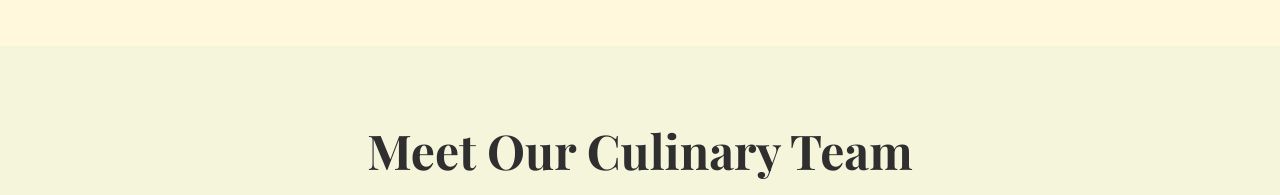
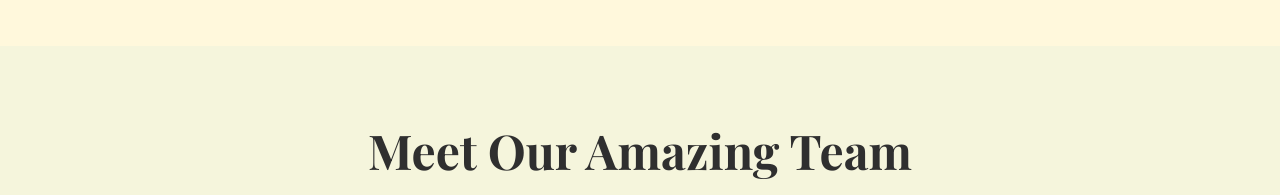
Before and after one commit to trydheeraj2004-blip/basetemplate, a website: page pages/about_culinary_heritage_community_story.html in a window 1280 px wide. Shown: the part 2980-3175 px from the top of the page. Drawn offline with nearby package versions, Linux system fonts and the light colour scheme.

Commit message:
Update about_culinary_heritage_community_story.html

```diff
--- a/pages/about_culinary_heritage_community_story.html
+++ b/pages/about_culinary_heritage_community_story.html
@@ -327,7 +327,7 @@
     <section id="team" class="py-20 px-6 bg-surface">
         <div class="max-w-7xl mx-auto">
             <div class="text-center mb-16">
-                <h2 class="text-4xl md:text-5xl font-playfair font-bold text-primary mb-6">Meet Our Culinary Team</h2>
+                <h2 class="text-4xl md:text-5xl font-playfair font-bold text-primary mb-6">Meet Our Amazing Team</h2>
                 <p class="text-xl text-text-secondary max-w-3xl mx-auto font-crimson">
                     Behind every memorable meal is a passionate team dedicated to excellence, creativity, and genuine hospitality.
                 </p>
```
